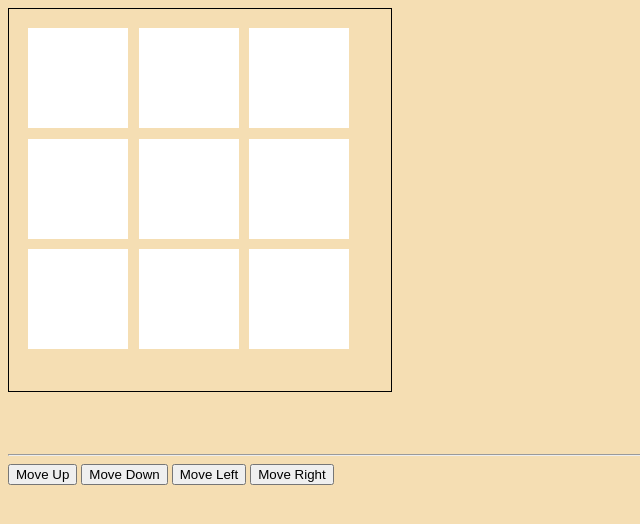
After one commit to flynow10/oasis-game, a PHP site: page /rubik.html in a window 1280 px wide. The commit adds this page. Shown: the top 524 px of the page, without its empty margins (0-640 px from the left). Run offline with PHP 8.4, Linux system fonts and the light colour scheme.

Commit message:
basic rubik setup and some other fixes

```diff
--- a/css/main.css
+++ b/css/main.css
@@ -13,9 +13,9 @@
 body {
     font-family: 'Share Tech Mono', monospace;
 }
-
-.dark h1 { color : rgb(218, 218, 218); font-size : 130px; text-align: center; margin: 0px}
-.dark table { width : 820px; }
+.dark { text-align: center;}
+.dark h1 { color : rgb(218, 218, 218); font-size : 130px; text-align: center; margin: 0 0 .2em 0; font-weight: normal;}
+.dark table { width : 820px; margin : 0 auto; }
 .r { text-align : right;}
 th, td {
     font-family: 'digital', 'Share Tech Mono', monospace;
--- a/js/scoreboard.js
+++ b/js/scoreboard.js
@@ -26,7 +26,7 @@ $(function(){
     window.setInterval(updateScoreboardStatus, 1000);
 
     function checkGameStatus(){
-        var req = $.ajax('/game-over.json', {dataType : 'json'});
+        var req = $.ajax('/game-over.json?t=' + +new Date(), {dataType : 'json'});
         req.done(hasWinnerBeenPosted);
         req.fail(function() { alert('there was a problem -- refresh the page');});
     }
--- /dev/null
+++ b/rubik.html
@@ -0,0 +1,47 @@
+<!DOCTYPE html>
+<html lang="en">
+<head>
+    <meta charset="UTF-8">
+    <meta name="viewport" content="width=device-width, initial-scale=1.0">
+    <meta http-equiv="X-UA-Compatible" content="ie=edge">
+    <title>TESTING</title>
+    <style>
+        body { background-color :wheat; }
+        #cube { width : 350px; height : 350px; border : 1px solid black; padding : 1em;}
+        .face { display: inline-block; width : 100px; height : 100px; margin : .2em; }
+        .white { background-color: white;}
+        .red { background-color: red;}
+        .blue { background-color: blue;}
+        .yellow { background-color: yellow;}
+        .green { background-color: green;}
+        .orange { background-color: orange;}
+    </style>
+</head>
+<body>
+
+    <div id="cube">
+        <div class="face white"></div>
+        <div class="face white"></div>
+        <div class="face white"></div>
+        <div class="face white"></div>
+        <div class="face white"></div>
+        <div class="face white"></div>
+        <div class="face white"></div>
+        <div class="face white"></div>
+        <div class="face white"></div>
+    </div>
+
+
+    <br>
+    <br>
+    <br>
+    <hr>
+    <button data-direction="up">Move Up</button>
+    <button data-direction="down">Move Down</button>
+    <button data-direction="left">Move Left</button>
+    <button data-direction="right">Move Right</button>
+
+    <script src="https://code.jquery.com/jquery-3.3.1.min.js"></script>
+    <script src="rubik.js"></script>
+</body>
+</html>
--- /dev/null
+++ b/rubik.js
@@ -0,0 +1,67 @@
+$(function() {
+    $("body").on('keydown', move);
+    $("body").on('click dblclick', 'button', null, move);
+
+    var keynames = {
+        38: "up",
+        40: "down",
+        37: "left",
+        39: "right"
+    };
+
+    var sides = [
+        "whitered", {front: "white", top: "red", left:"blue",right:"green",bottom:"orange",back:"yellow"}
+        ,"whitegreen", {front: "white", top: "green", left:"red",right:"orange",bottom:"blue",back:"yellow"}
+        ,"whiteorange", {front:"white",top:"orange",left:"green",right:"blue",bottom:"red",back:"yellow"}
+        ,"whiteblue", {front:"white",top:"blue",left:"orange",right:"red",bottom:"green",back:"yellow"}
+        ,"redwhite", {front:"red",top:"white",left:"green",right:"blue",bottom:"yellow",back:"orange"}
+        ,"redblue", {front:"red",top:"blue",left:"white",right:"yellow",bottom:"green",back:"orange"}
+        ,"redyellow", {front:"red",top:"yellow",left:"blue",right:"green",bottom:"white",back:"orange"}
+        ,"redgreen", {front:"red",top:"green",left:"yellow",right:"white",bottom:"blue",back:"orange"}
+        ,"yelloworange", {front:"yellow",top:"orange",left:"blue",right:"green",bottom:"red",back:"white"}
+        ,"yellowgreen", {front:"yellow",top:"green",left:"orange",right:"red",bottom:"blue",back:"white"}
+        ,"yellowred", {front:"yellow",top:"red",left:"green",right:"blue",bottom:"orange",back:"white"}
+        ,"yellowblue", {front:"yellow",top:"blue",left:"red",right:"orange",bottom:"green",back:"white"}
+        ,"bluewhite", {front: "blue", top: "white", left:"red",right:"orange",bottom:"yellow",back:"green"}
+        ,"blueorange", {front: "blue", top: "orange", left:"white",right:"yellow",bottom:"red",back:"green"}
+        ,"blueyellow", {front:"blue",top:"yellow",left:"orange",right:"red",bottom:"white",back:"green"}
+        ,"bluered", {front:"blue",top:"red",left:"yellow",right:"white",bottom:"orange",back:"green"}
+        ,"greenred", {front:"green",top:"red",left:"white",right:"yellow",bottom:"orange",back:"blue"}
+        ,"greenyellow", {front:"green",top:"yellow",left:"red",right:"orange",bottom:"white",back:"blue"}
+        ,"greenorange", {front:"green",top:"orange",left:"yellow",right:"white",bottom:"red",back:"blue"}
+        ,"greenwhite", {front:"green",top:"white",left:"orange",right:"red",bottom:"yellow",back:"blue"}
+        ,"orangewhite", {front:"orange",top:"white",left:"blue",right:"green",bottom:"yellow",back:"red"}
+        ,"orangegreen", {front:"orange",top:"green",left:"white",right:"yellow",bottom:"blue",back:"red"}
+        ,"orangeyellow", {front:"orange",top:"yellow",left:"green",right:"blue",bottom:"white",back:"red"}
+        ,"orangeblue", {front:"orange",top:"blue",left:"yellow",right:"white",bottom:"green",back:"red"}
+    ];
+
+    var currentFrontSide = 'white';
+    var currentTopSide = 'red';
+    var findNextSides = 0;
+
+    function move(event) {
+        let direction = $(this).data('direction') || keynames[event.which];
+        let current = sides[sides.indexOf(currentFrontSide + currentTopSide) + 1]
+        $('.face').removeClass(currentFrontSide);
+        switch(direction) {
+            case 'left':
+                currentFrontSide = current.right;
+                currentTopSide = current.top;
+            break;
+            case 'right':
+                currentFrontSide = current.left;
+                currentTopSide = current.top;
+            break;
+            case 'up':
+                currentFrontSide = current.bottom;
+                currentTopSide = current.front;
+            break;
+            case 'down':
+                currentFrontSide = current.top;
+                currentTopSide = current.back;
+            break;
+        }
+        $('.face').addClass(currentFrontSide);
+    }
+});
--- a/scoreboard.php
+++ b/scoreboard.php
@@ -54,7 +54,6 @@ $theWinner = substr($winnerFile, 40, strlen($winnerFile) - 43);
     </table>
 
     <script src="https://ajax.googleapis.com/ajax/libs/jquery/3.3.1/jquery.min.js"></script>
-    <script src="https://maxcdn.bootstrapcdn.com/bootstrap/3.3.7/js/bootstrap.min.js" integrity="sha384-Tc5IQib027qvyjSMfHjOMaLkfuWVxZxUPnCJA7l2mCWNIpG9mGCD8wGNIcPD7Txa" crossorigin="anonymous"></script>
     <script src="js/scoreboard.js"></script>
 </body>
 </html>
```
